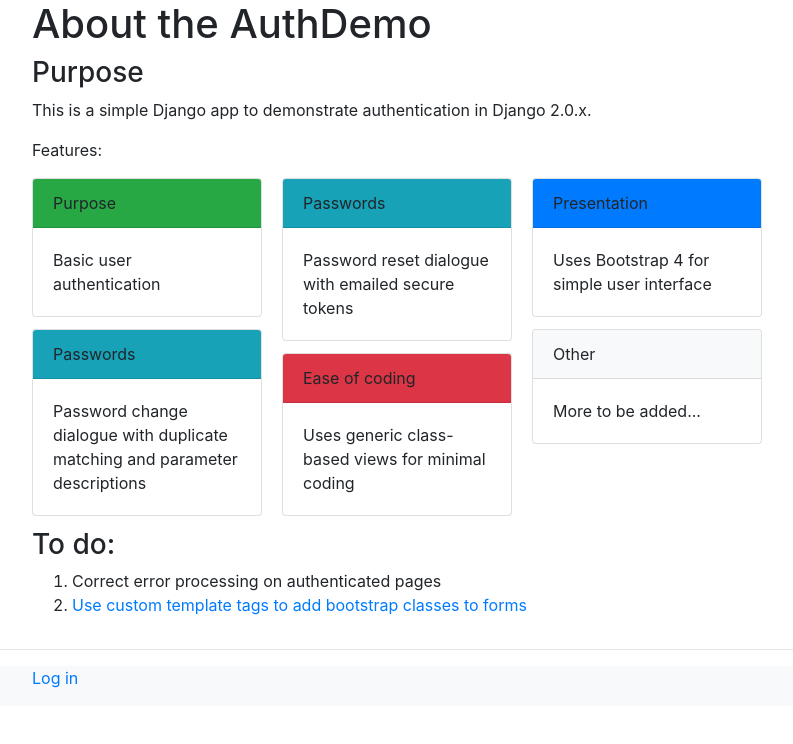
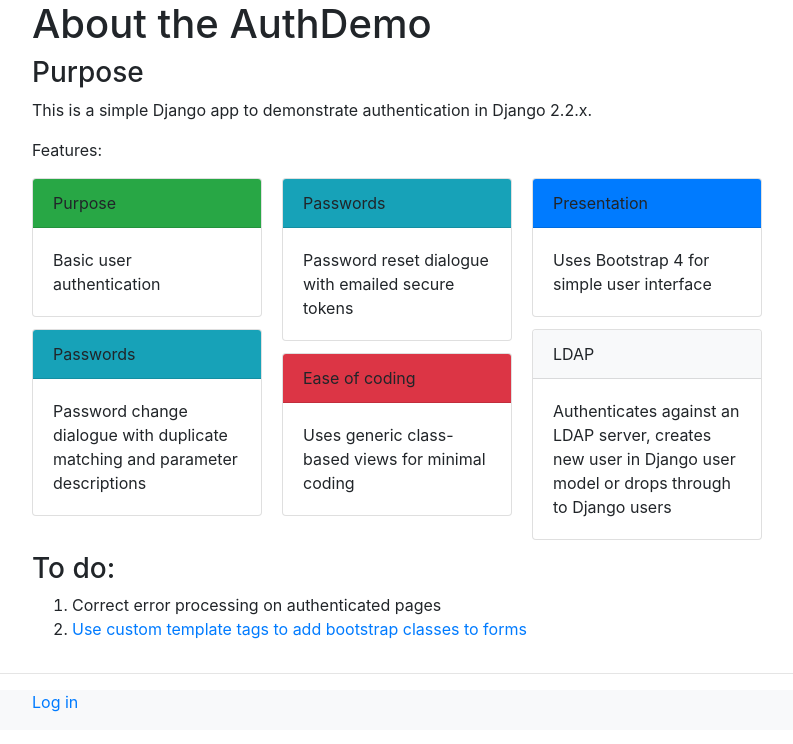
Before and after one commit to ExeterDigitalHumanities/authdemo, a Django app: page / in a window 1280 px wide. Shown: the part 56-800 px from the top of the page, without its empty margins (53-846 px from the left). Run offline with Django 3.2, Linux system fonts and the light colour scheme; some libraries are stand-ins or nearby versions.

Commit message:
Minor changes
Signed-off-by: Gary Stringer <g.b.stringer@exeter.ac.uk>

```diff
--- a/templates/about.html
+++ b/templates/about.html
@@ -10,7 +10,7 @@
 
 <h3>Purpose</h3>
 
-<p>This is a simple Django app to demonstrate authentication in Django 2.0.x. </p>
+<p>This is a simple Django app to demonstrate authentication in Django 2.2.x. </p>
 <p>Features:</p>
     <div class="card-columns">
         <div class="card bg-white">
@@ -44,9 +44,9 @@
             </div>
         </div>
         <div class="card bg-white">
-            <div class="card-header bg-light">Other</div>
+            <div class="card-header bg-light">LDAP</div>
             <div class="card-body">
-                <p class="card-text">More to be added...</p>
+                <p class="card-text">Authenticates against an LDAP server, creates new user in Django user model or drops through to Django users</p>
             </div>
         </div>
 
--- a/templates/base.html
+++ b/templates/base.html
@@ -77,11 +77,11 @@
     <div id="footer" class="bg-light">
         <div class="container">
             <div class="row text-xs-center text-sm-left text-md-left">
-            <div class="col-xs-12 col-sm-4 col-md-4s">
+            <div class="col-md-8">
                 {% if user.is_authenticated %}
                     <p>Logged in as <a href="{% url 'profile' %}">{{ user.username }}</a>
                     | <a href="{% url 'password_change' %}">change password</a>
-                        | <a href="{% url 'logout' %}">log out</a>
+                    | <a href="{% url 'logout' %}">log out</a>
                     </p>
                 {% else %}
                 <p><a href="{% url 'login' %}">Log in</a></p>
```
Also changed, not shown: requirements-2019-11-26.txt (added, +7 -0 lines), requirements.txt (+5 -5 lines), README.md, 2 other files.
